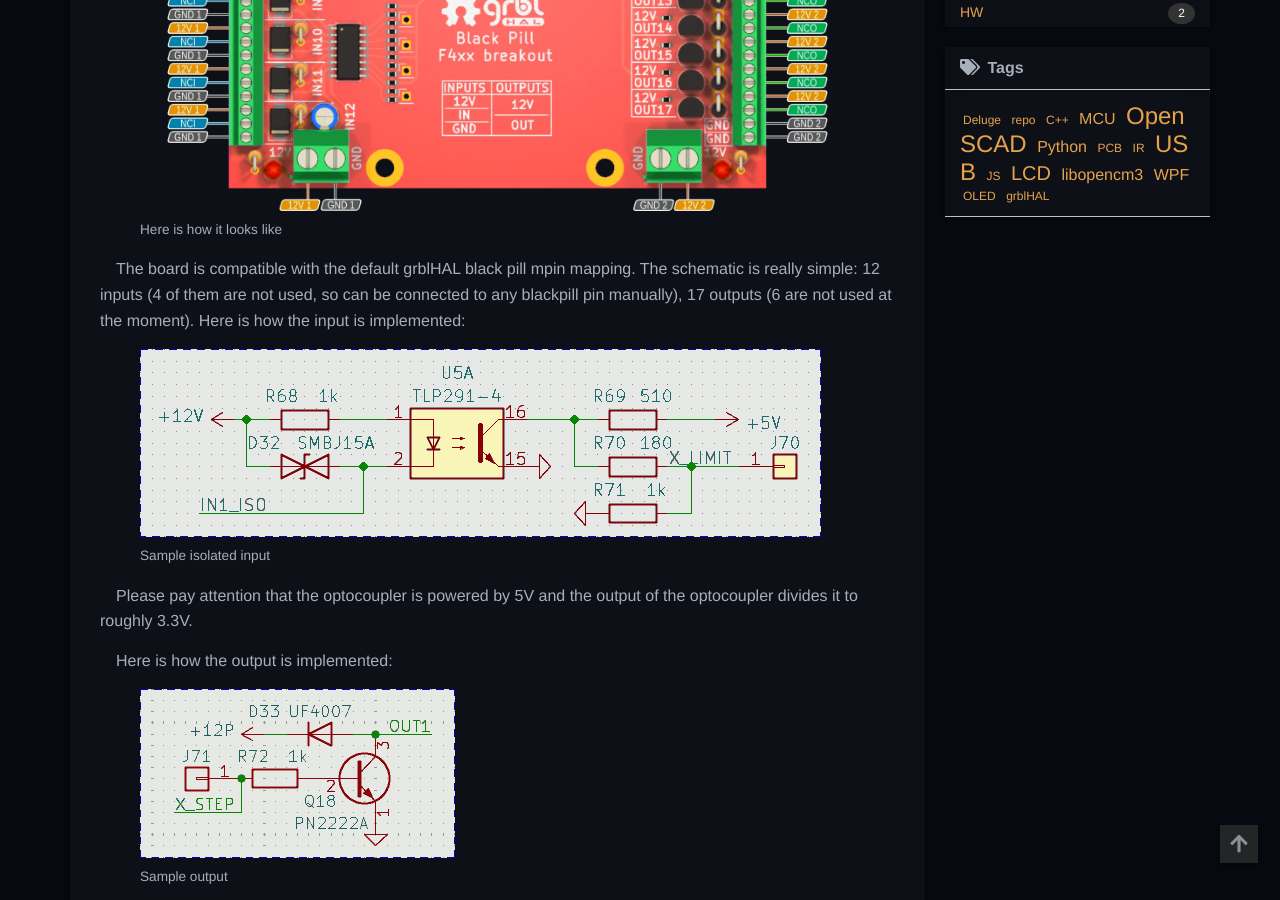
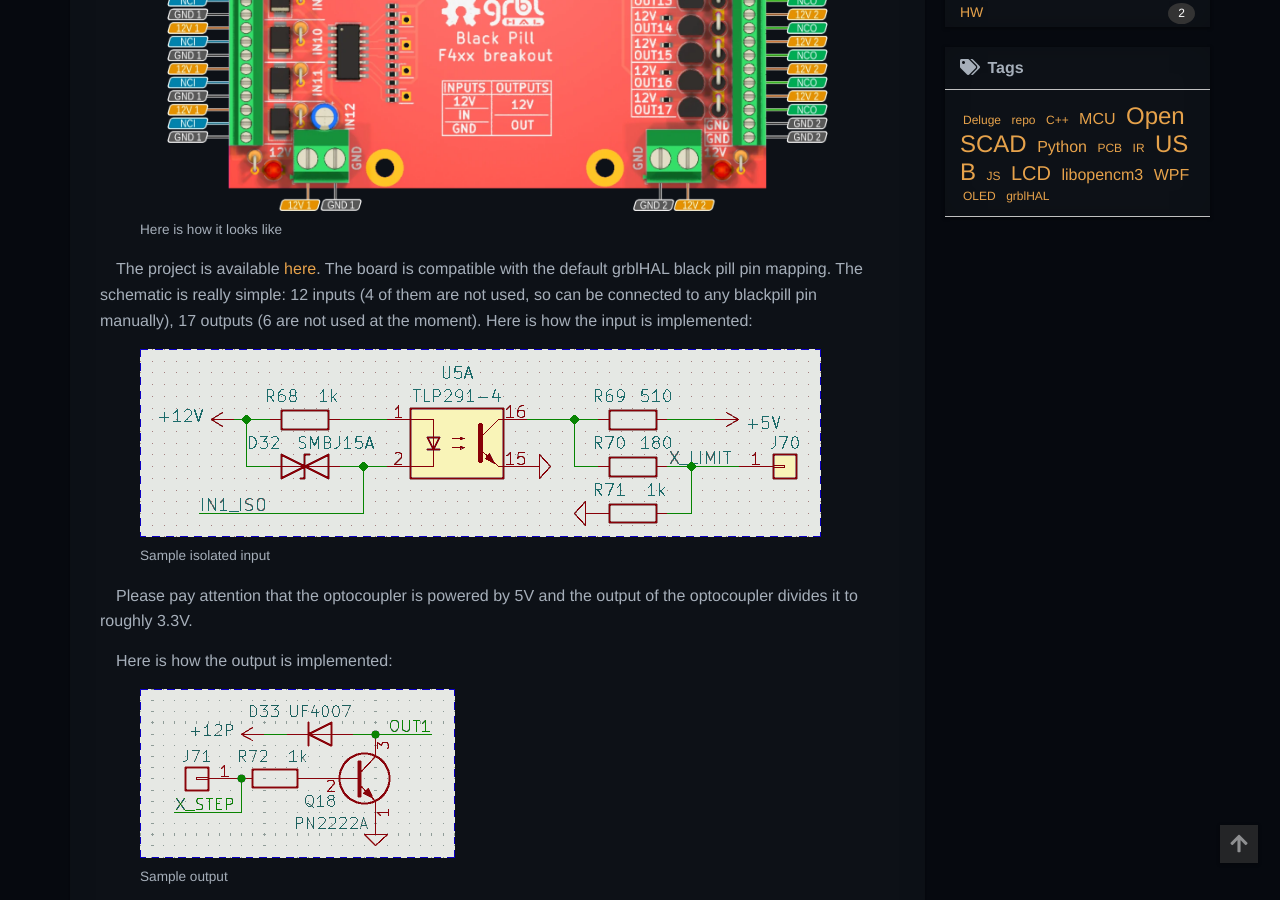
Before and after one commit to Sl-Alex/sl-alex.github.io, a Jekyll site: the page built from _posts/2022-07-06-grblhal_breakout_black_pill.md, in a window 1280 px wide and 900 px high, scrolled down 716 px. Built offline with Jekyll 4.4.1, drawn with Linux system fonts in a browser that asks for light colours; nearby versions of some CDN libraries.

Commit message:
Add missing link, fix typo

```diff
--- a/_posts/2022-07-06-grblhal_breakout_black_pill.md
+++ b/_posts/2022-07-06-grblhal_breakout_black_pill.md
@@ -18,7 +18,7 @@ The only thing was missing: the breakout board for blackpill with isolated input
 
 {% include image.html url="/assets/2022-07-06-grblhal_breakout_black_pill/pinout.webp" description="Here is how it looks like" %}
 
-The board is compatible with the default grblHAL black pill mpin mapping. The schematic is really simple: 12 inputs (4 of them are not used, so can be connected to any blackpill pin manually), 17 outputs (6 are not used at the moment).
+The project is available [here](https://github.com/Sl-Alex/grblHAL_BlackPill_F4xx_breakout). The board is compatible with the default grblHAL black pill pin mapping. The schematic is really simple: 12 inputs (4 of them are not used, so can be connected to any blackpill pin manually), 17 outputs (6 are not used at the moment).
 Here is how the input is implemented:
 
 {% include image.html url="/assets/2022-07-06-grblhal_breakout_black_pill/input.png" description="Sample isolated input" %}
```
